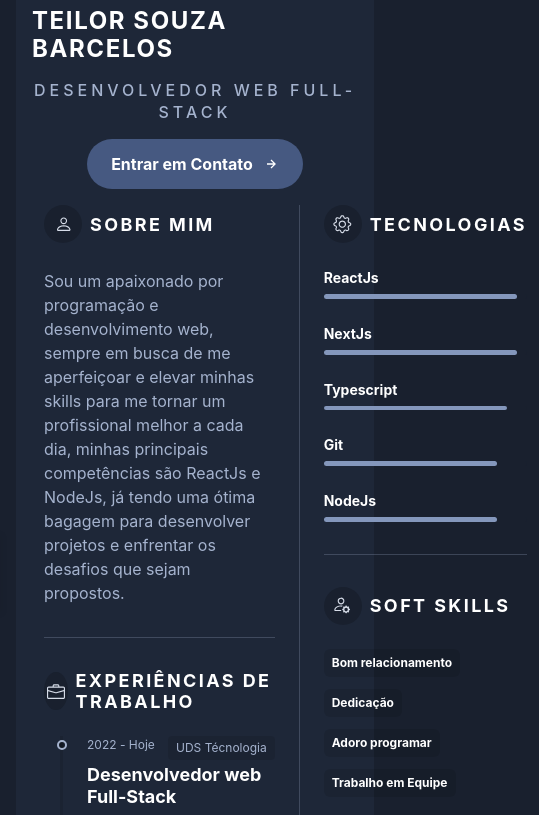
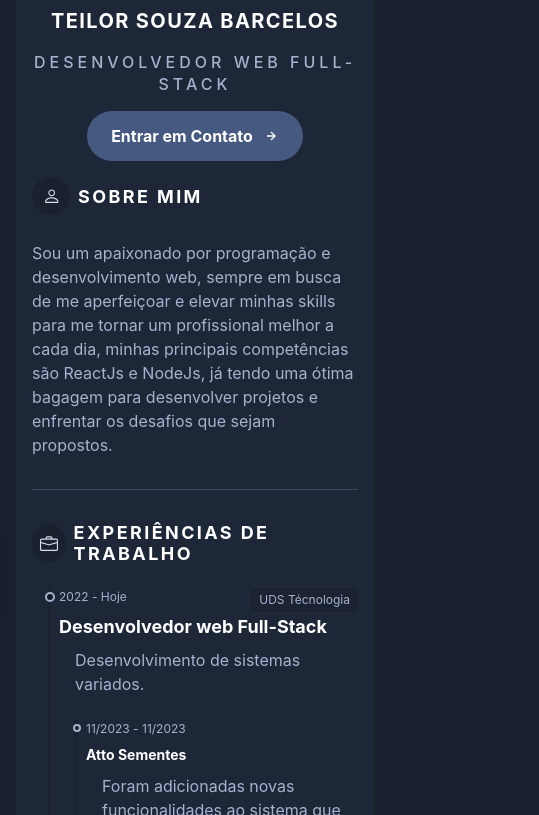
Before and after one commit to teilorbarcelos/portfolio-gatsby, a Gatsby site: page /resume in a window 390 px wide. Shown: the part 233-1048 px from the top of the page, 539 px wide, since content can reach past the window. Built offline with nearby package versions, Linux system fonts and the light colour scheme; Gatsby itself is replaced by a stand-in of ours.

Commit message:
fix: Responsive style fix

```diff
--- a/src/components/Header/components/BlockPieces/BlockTitle/styles.tsx
+++ b/src/components/Header/components/BlockPieces/BlockTitle/styles.tsx
@@ -14,8 +14,8 @@ export const BlockTitle = styled.h1<BlockTitleProps>`
   ${(props) => (props.uppercase ? "text-transform: uppercase;" : "")}
 
   @media screen and (max-width: 768px) {
-    font-size: ${rem(24)};
+    font-size: ${rem(20)};
     line-height: ${rem(28)};
-    letter-spacing: ${rem(1.6)};
+    letter-spacing: ${rem(1.4)};
   }
 `;
--- a/src/components/SkillsResume/styles.tsx
+++ b/src/components/SkillsResume/styles.tsx
@@ -46,4 +46,8 @@ export const SkillResumeCardContainer = styled.div`
   gap: ${rem(18)};
   width: 100%;
   max-width: ${rem(255)};
+
+  @media screen and (max-width: 768px) {
+    max-width: 100%;
+  }
 `;
--- a/src/components/components/WorksResume/WorksTimeline/styles.tsx
+++ b/src/components/components/WorksResume/WorksTimeline/styles.tsx
@@ -94,4 +94,8 @@ export const WorksTimelineListItemContainer = styled.li`
     margin-bottom: ${rem(10)};
     padding-left: ${rem(16)};
   }
+
+  @media screen and (max-width: 768px) {
+    padding-left: ${rem(8)};
+  }
 `;
--- a/src/pages/resume/index.tsx
+++ b/src/pages/resume/index.tsx
@@ -22,6 +22,10 @@ import { LanguagesSideList } from "@/components/LanguagesSideList";
 const ResumeBodyContainer = styled.div`
   width: 100%;
   display: flex;
+
+  @media screen and (max-width: 768px) {
+    flex-direction: column;
+  }
 `;
 
 const LeftList = styled.aside`
@@ -33,6 +37,13 @@ const LeftList = styled.aside`
   padding: 0 ${rem(24)} 0 ${rem(12)};
   border-right: solid ${rem(1)} rgba(165, 179, 206, 0.25);
   gap: ${rem(32)};
+
+  @media screen and (max-width: 768px) {
+    border: none;
+    border-bottom: solid ${rem(1)} rgba(165, 179, 206, 0.25);
+    padding: 0 0 ${rem(12)};
+    margin-bottom: ${rem(24)};
+  }
 `;
 
 const RightList = styled.aside`
@@ -43,6 +54,11 @@ const RightList = styled.aside`
   align-items: flex-start;
   padding: 0 ${rem(12)} 0 ${rem(24)};
   gap: ${rem(32)};
+
+  @media screen and (max-width: 768px) {
+    padding: 0 ${rem(8)};
+    max-width: 100%;
+  }
 `;
 
 export const RightListItemContainer = styled.div`
```
